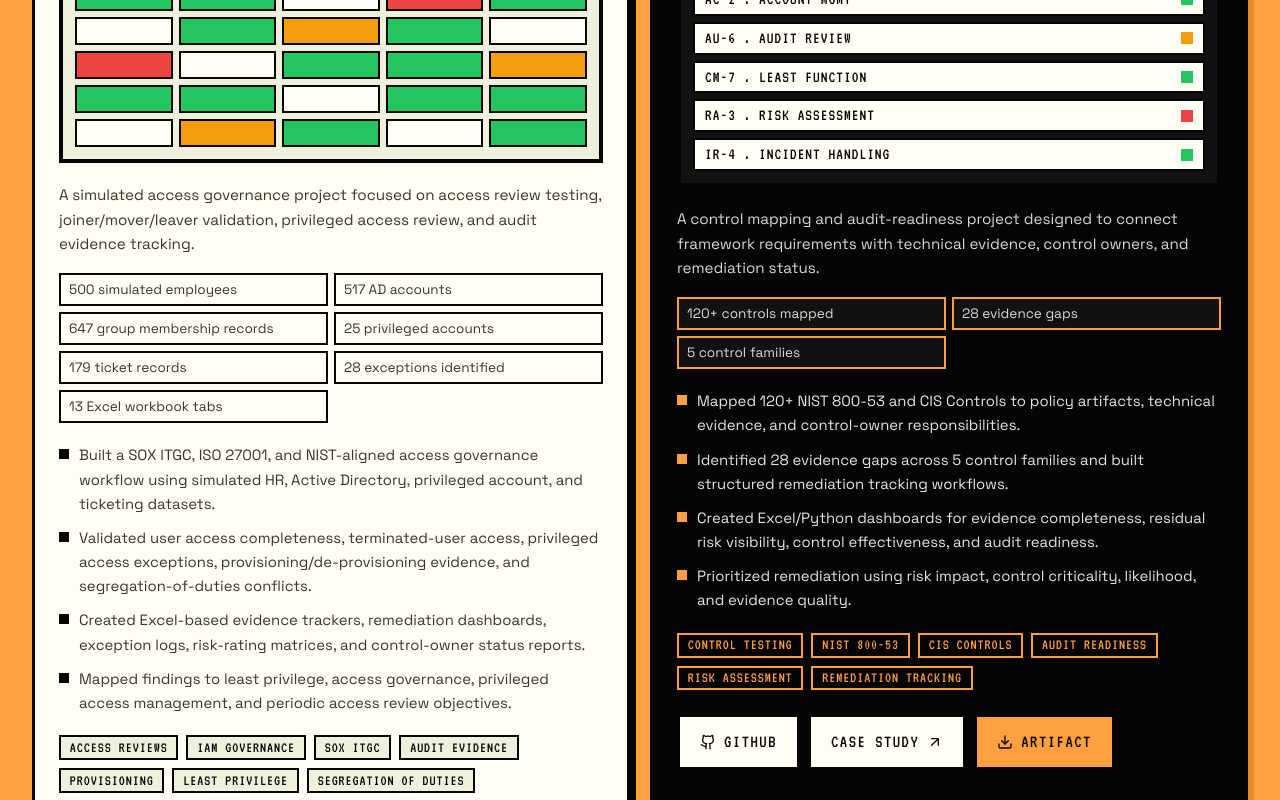
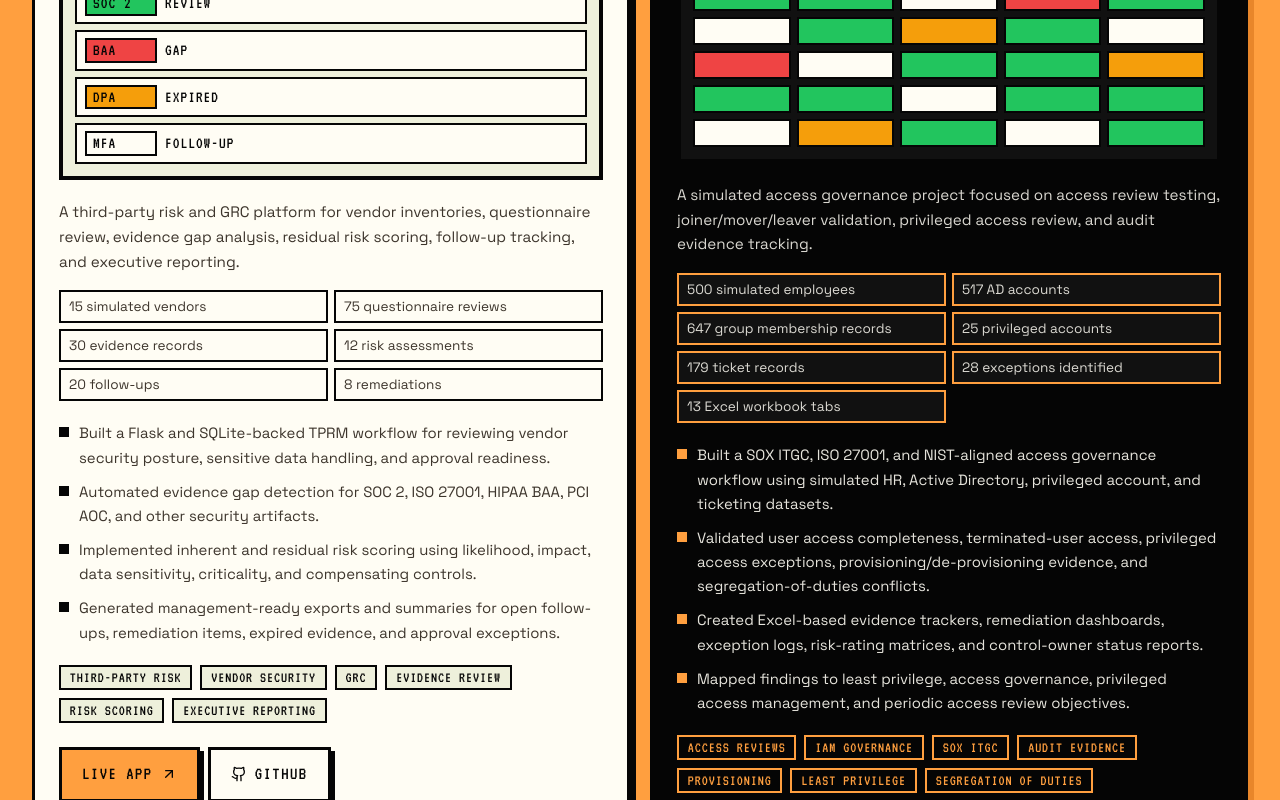
Before and after one commit to mehulnikumbh19/portfolio, a React (Vite) app: page / in a window 1280 px wide. Shown: the part 6980-7780 px from the top of the page. Built offline with nearby package versions, Linux system fonts and the light colour scheme.

Commit message:
Add live project links to portfolio

```diff
--- a/src/components/ProjectCard.jsx
+++ b/src/components/ProjectCard.jsx
@@ -40,6 +40,31 @@ function AccessMatrixPreview() {
         />
       ))}
     </div>
+  );
+}
+
+function VendorReviewPreview() {
+  const rows = [
+    { label: "SOC 2", value: "review", tone: "bg-success" },
+    { label: "BAA", value: "gap", tone: "bg-risk" },
+    { label: "DPA", value: "expired", tone: "bg-warn" },
+    { label: "MFA", value: "follow-up", tone: "bg-paper" }
+  ];
+
+  return (
+    <ul className="space-y-1.5">
+      {rows.map((row) => (
+        <li
+          key={row.label}
+          className="grid grid-cols-[4.5rem_1fr] items-center gap-2 border-2 border-ink bg-paper px-2 py-1.5"
+        >
+          <span className={`pixel-label border-2 border-ink px-1.5 py-0.5 text-ink ${row.tone}`}>
+            {row.label}
+          </span>
+          <span className="pixel-label text-ink">{row.value}</span>
+        </li>
+      ))}
+    </ul>
   );
 }
 
@@ -117,6 +142,7 @@ function SiemFeedPreview() {
 }
 
 const previewMap = {
+  MANDATE: { Component: VendorReviewPreview, tag: "TPRM Review" },
   AccessGuard: { Component: AccessMatrixPreview, tag: "Access Matrix" },
   Bastion: { Component: ControlMappingPreview, tag: "Control Map" },
   Patchwork: { Component: VulnHeatmapPreview, tag: "Risk Heatmap" },
@@ -228,14 +254,31 @@ export default function ProjectCard({ project, index }) {
         </div>
 
         <div className="mt-6 flex flex-wrap gap-2">
+          {project.links.live ? (
+            <a
+              className="btn-retro btn-retro--orange"
+              href={project.links.live}
+              target="_blank"
+              rel="noreferrer"
+              aria-label={`Open ${project.name} live app`}
+            >
+              Live App
+              <ArrowUpRight className="h-4 w-4" aria-hidden="true" />
+            </a>
+          ) : null}
+          {project.links.github ? (
             <a
               className="btn-retro btn-retro--ghost"
               href={project.links.github}
+              target="_blank"
+              rel="noreferrer"
               aria-label={`View ${project.name} on GitHub`}
             >
               <Github className="h-4 w-4" aria-hidden="true" />
               GitHub
             </a>
+          ) : null}
+          {project.links.caseStudy ? (
             <a
               className="btn-retro btn-retro--ghost"
               href={project.links.caseStudy}
@@ -244,6 +287,8 @@ export default function ProjectCard({ project, index }) {
               Case Study
               <ArrowUpRight className="h-4 w-4" aria-hidden="true" />
             </a>
+          ) : null}
+          {project.links.artifact ? (
             <a
               className="btn-retro btn-retro--orange"
               href={project.links.artifact}
@@ -252,6 +297,7 @@ export default function ProjectCard({ project, index }) {
               <Download className="h-4 w-4" aria-hidden="true" />
               Artifact
             </a>
+          ) : null}
         </div>
       </div>
     </RetroCard>
--- a/src/data/portfolioData.js
+++ b/src/data/portfolioData.js
@@ -352,6 +352,39 @@ export const metrics = [
 
 export const projects = [
   {
+    name: "MANDATE",
+    icon: ClipboardCheck,
+    subtitle: "Third-Party Security & Data Handling Review Tracker",
+    description:
+      "A third-party risk and GRC platform for vendor inventories, questionnaire review, evidence gap analysis, residual risk scoring, follow-up tracking, and executive reporting.",
+    metrics: [
+      "15 simulated vendors",
+      "75 questionnaire reviews",
+      "30 evidence records",
+      "12 risk assessments",
+      "20 follow-ups",
+      "8 remediations"
+    ],
+    bullets: [
+      "Built a Flask and SQLite-backed TPRM workflow for reviewing vendor security posture, sensitive data handling, and approval readiness.",
+      "Automated evidence gap detection for SOC 2, ISO 27001, HIPAA BAA, PCI AOC, and other security artifacts.",
+      "Implemented inherent and residual risk scoring using likelihood, impact, data sensitivity, criticality, and compensating controls.",
+      "Generated management-ready exports and summaries for open follow-ups, remediation items, expired evidence, and approval exceptions."
+    ],
+    tags: [
+      "Third-Party Risk",
+      "Vendor Security",
+      "GRC",
+      "Evidence Review",
+      "Risk Scoring",
+      "Executive Reporting"
+    ],
+    links: {
+      live: "https://mandatemehul.vercel.app/",
+      github: "https://github.com/mehulnikumbh19/MANDATE"
+    }
+  },
+  {
     name: "AccessGuard",
     icon: KeyRound,
     subtitle: "User Access Review & Provisioning Control Testing Workflow",
@@ -382,7 +415,7 @@ export const projects = [
       "Segregation of Duties"
     ],
     links: {
-      github: "#",
+      github: "https://github.com/mehulnikumbh19/AccessGuard",
       caseStudy: "#case-studies",
       artifact: "/AccessGuard_Project_Guide.pdf"
     }
@@ -408,7 +441,12 @@ export const projects = [
       "Risk Assessment",
       "Remediation Tracking"
     ],
-    links: { github: "#", caseStudy: "#case-studies", artifact: "/Mehul_Nikumbh_GRC_Portfolio.pdf" }
+    links: {
+      live: "https://bastion.streamlit.app/",
+      github: "https://github.com/mehulnikumbh19/bastion-grc",
+      caseStudy: "#case-studies",
+      artifact: "/Mehul_Nikumbh_GRC_Portfolio.pdf"
+    }
   },
   {
     name: "Patchwork",
@@ -431,7 +469,7 @@ export const projects = [
       "Asset Criticality",
       "Compliance Reporting"
     ],
-    links: { github: "#", caseStudy: "#case-studies", artifact: "/Risk_Register_Sample.xlsx" }
+    links: { caseStudy: "#case-studies", artifact: "/Risk_Register_Sample.xlsx" }
   },
   {
     name: "Watchtower",
@@ -454,7 +492,7 @@ export const projects = [
       "MITRE ATT&CK",
       "Security Monitoring"
     ],
-    links: { github: "#", caseStudy: "#case-studies", artifact: "/Mehul_Nikumbh_GRC_Portfolio.pdf" }
+    links: { caseStudy: "#case-studies", artifact: "/Mehul_Nikumbh_GRC_Portfolio.pdf" }
   }
 ];
 
```
Lines whose indentation alone changed are shown as unchanged.
